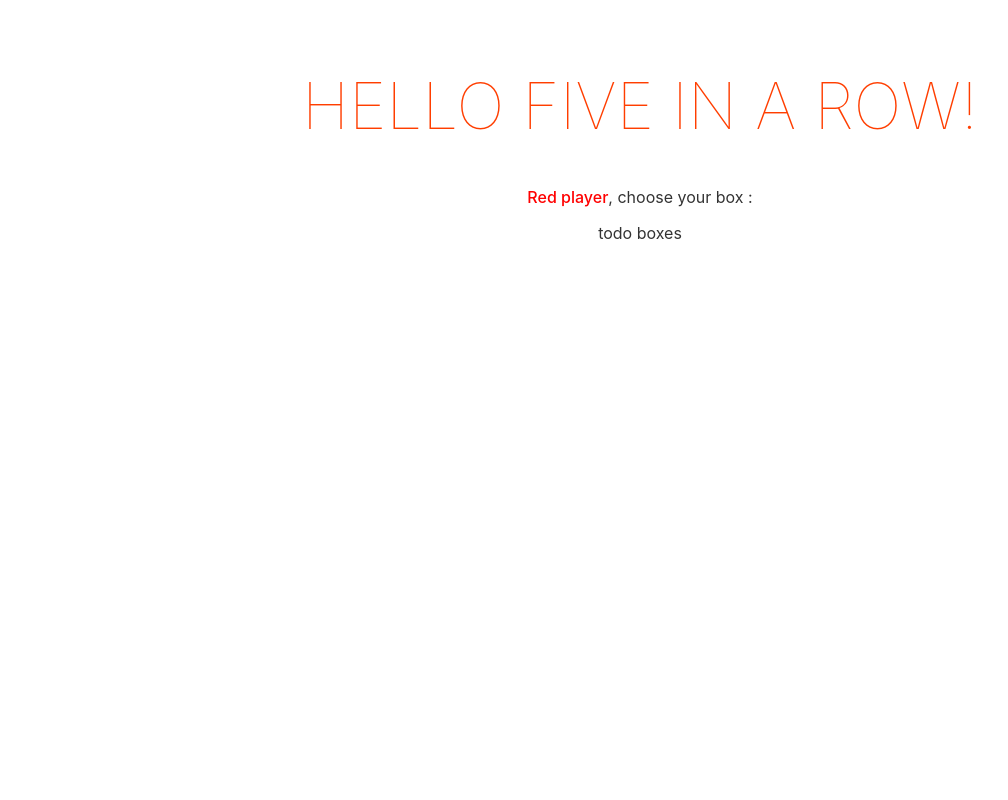
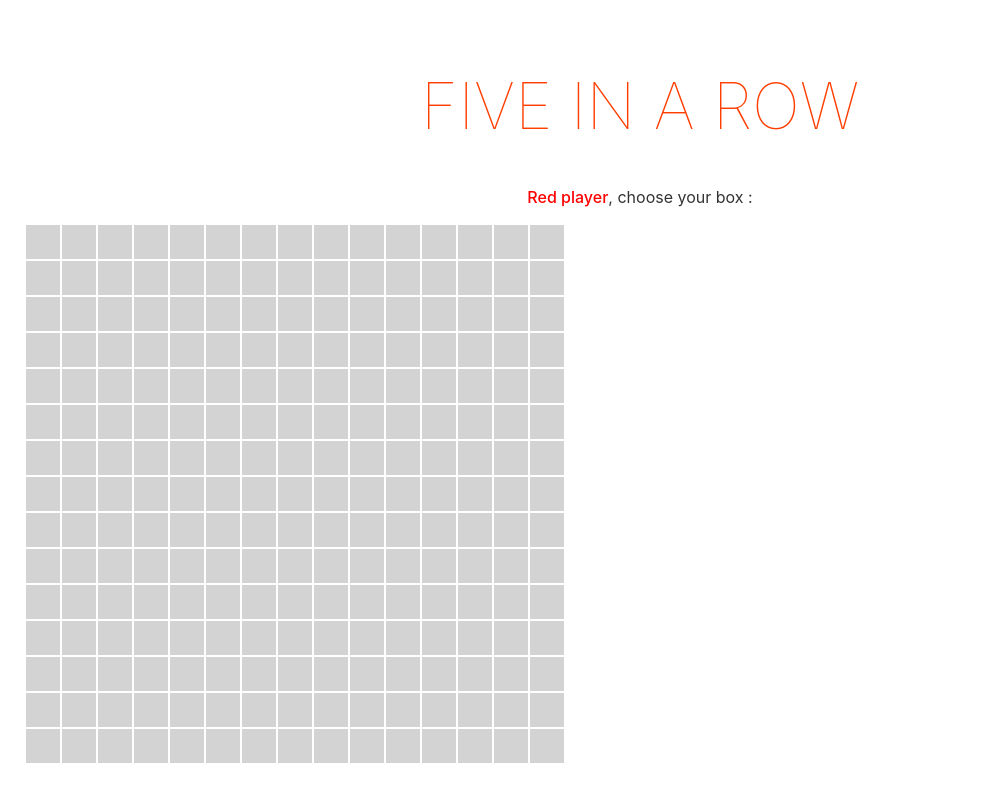
Before and after one commit to jnaudin/five-in-a-row, a Svelte app: page / in a window 1280 px wide. Shown: the whole page, without its empty margins (0-1008 px from the left). Built offline with nearby package versions, Linux system fonts and the light colour scheme.

Commit message:
feature/draws boxes

```diff
--- a/src/App.svelte
+++ b/src/App.svelte
@@ -1,5 +1,6 @@
 <script lang="ts">
   import Instructions from "./components/Instructions.svelte";
+  import Table from "./components/Table.svelte";
   export let name: string;
   export let playerColor: "red" | "blue" = "red";
   function handleClick() {
@@ -8,9 +9,9 @@
 </script>
 
 <main>
-  <h1>Hello {name}!</h1>
-  <Instructions playerColor = {playerColor}/>
-  <div on:click={handleClick}>todo boxes</div>
+  <h1>{name}</h1>
+  <Instructions {playerColor} />
+  <Table {handleClick} />
 </main>
 
 <style>
--- /dev/null
+++ b/src/components/Table.svelte
@@ -0,0 +1,25 @@
+<script>
+  export let handleClick;
+  let lines = new Array(15).fill(0).map(() => new Array(15).fill("lightgray"));
+</script>
+
+<table>
+  {#each lines as boxes, i}
+    <tr>
+      {#each boxes as box, i}
+        <td on:click={handleClick} class={box} />
+      {/each}
+    </tr>
+  {/each}
+</table>
+
+<style>
+  td {
+    width: 2rem;
+    height: 2rem;
+  }
+
+  .lightgray {
+    background-color: lightgray;
+  }
+</style>
```
